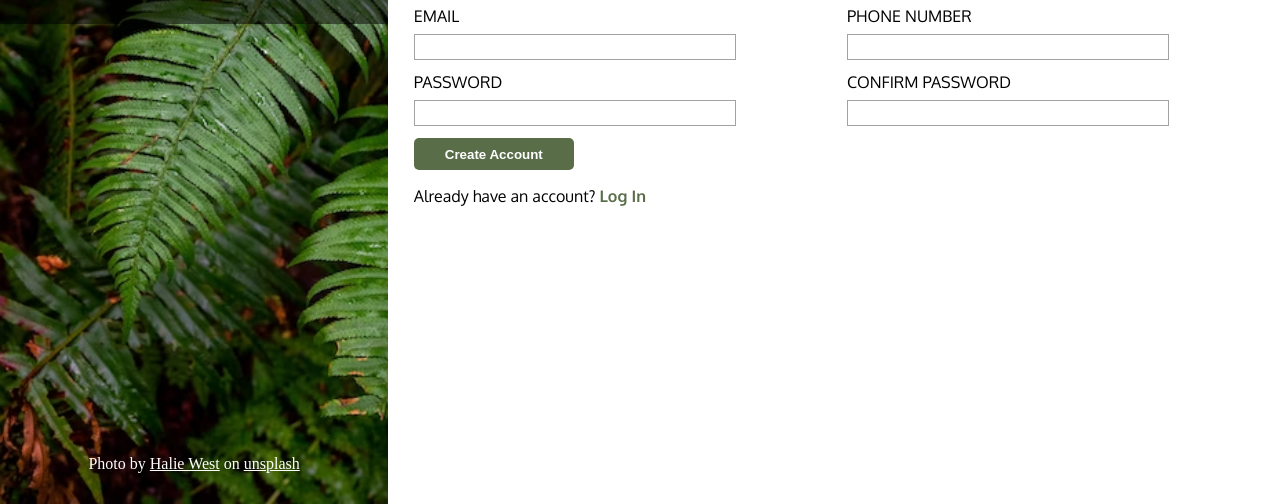
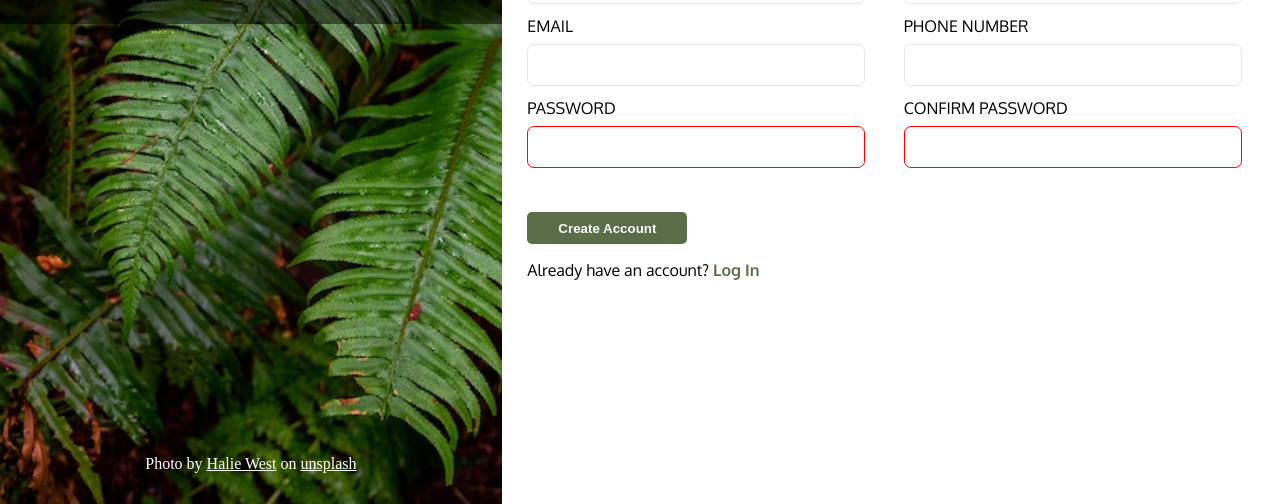
Before and after one commit to HexanRaa/sign-up-form, a plain HTML site: page index.html in a window 1280 px wide. Shown: the part 296-800 px from the top of the page. Drawn offline with Linux system fonts and the light colour scheme.

Commit message:
final commit

```diff
--- a/index.html
+++ b/index.html
@@ -10,7 +10,13 @@
       href="https://fonts.googleapis.com/css2?family=Oxygen:wght@300;400;700&display=swap"
       rel="stylesheet"
     />
+    <link
+      rel="shortcut icon"
+      href="./assets/img/logo.png"
+      type="image/x-icon"
+    />
     <link rel="stylesheet" href="style.css" />
+    <script src="app.js" defer></script>
     <title>Sign Up</title>
   </head>
   <body>
@@ -44,7 +50,7 @@
           <div class="form-container">
             <div class="input">
               <label for="first-name">FIRST NAME</label>
-              <input type="text" id="first-name" name="first-name" />
+              <input type="text" id="first-name" name="first-name" required />
             </div>
             <div class="input">
               <label for="last-name">LAST NAME</label>
@@ -60,7 +66,13 @@
             </div>
             <div class="input">
               <label for="password">PASSWORD</label>
-              <input type="password" id="password" name="password" required />
+              <input
+                type="password"
+                id="password"
+                name="password"
+                required
+                class="error"
+              />
             </div>
             <div class="input">
               <label for="confirm-password">CONFIRM PASSWORD</label>
@@ -69,10 +81,11 @@
                 id="confirm-password"
                 name="confirm-password"
                 required
+                class="error"
               />
             </div>
           </div>
-          <button type="submit">Create Account</button>
+          <button class="submit-btn" type="submit">Create Account</button>
         </form>
         <p>Already have an account? <a href="#" class="login">Log In</a></p>
       </div>
--- a/style.css
+++ b/style.css
@@ -5,13 +5,13 @@ body {
 
 .container {
   height: 100vh;
-  width: 100%;
+  width: 100vw;
   display: flex;
 }
 
 .left-section {
   position: relative;
-  width: 40%;
+  width: 40vw;
   background-image: url(./assets/img/bg.avif);
   background-repeat: no-repeat;
   background-size: cover;
@@ -58,7 +58,8 @@ img {
 }
 
 .right-section {
-  padding: 5% 0 7% 2%;
+  width: 60vw;
+  padding: 3% 0 5% 2%;
   font-family: "Oxygen", sans-serif;
 }
 
@@ -75,7 +76,7 @@ form {
   display: grid;
   grid-template-columns: repeat(2, auto);
   grid-template-rows: repeat(3, auto);
-  margin-top: 0.75rem;
+  margin: 0.75rem 0 2rem 0;
 }
 
 legend {
@@ -95,16 +96,23 @@ input {
   height: 1.5rem;
   width: 20rem;
   margin: 0;
-  padding: 0;
-  border: 1px solid rgb(163, 162, 162);
+  padding: 0.5rem;
+  border: 1px solid #e5e7eb;
+  border-radius: 7px;
 }
 
 input:focus {
   outline: none;
-  border: 2px solid rgb(54, 54, 226);
+  border: 1px solid rgb(54, 54, 226);
+  box-shadow: 4px 5px rgba(0, 0, 0, 0.2);
 }
 
-button {
+.error {
+  outline: none;
+  border: 1px solid red;
+}
+
+.submit-btn {
   background-color: #596d48;
   color: white;
   text-align: center;
```
